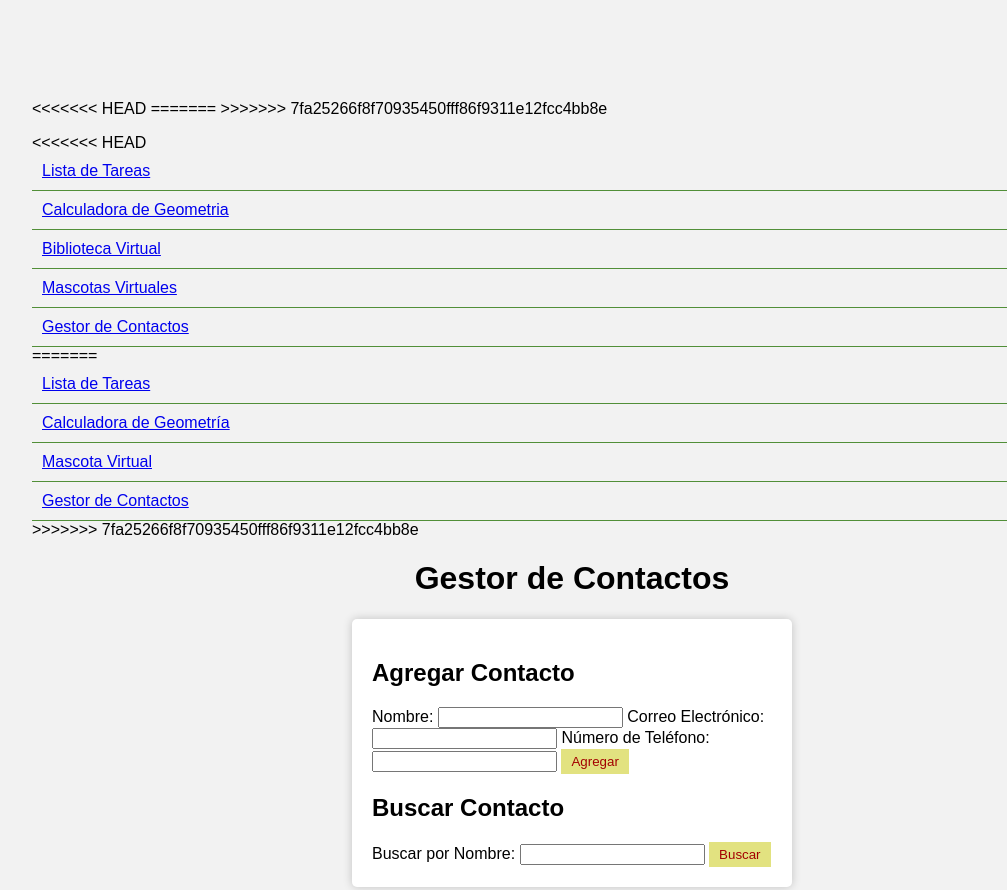
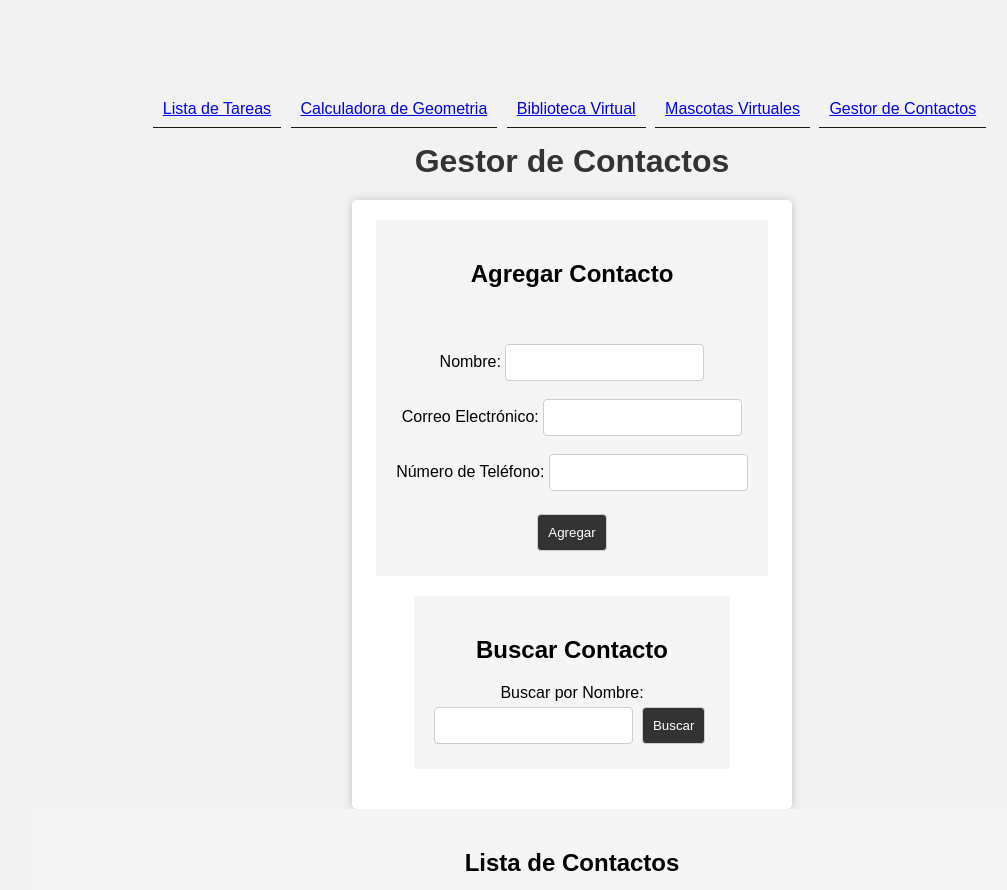
Before and after one commit to matias33h/POO, a website built with Vite: page contactos.html in a window 1280 px wide. Shown: the top 890 px of the page, without its empty margins (68-1075 px from the left). Built offline with nearby package versions, Linux system fonts and the light colour scheme.

Commit message:
tp completo

```diff
--- a/contactos.html
+++ b/contactos.html
@@ -1,60 +1,3 @@
-<<<<<<< HEAD
-=======
-<!-- <!DOCTYPE html>
-<html lang="en">
-<head>
-    <meta charset="UTF-8">
-    <meta name="viewport" content="width=device-width, initial-scale=1.0">
-    <title>Gestor de Contactos</title>
-    <link rel="stylesheet" href="style.css">
-</head>
-<body>
-
-    <header>
-        <nav>
-            <ul>
-                <li><a href="Tareas.html">Lista de Tareas</a></li>
-                <li><a href="CalculadoraGeo.html">Calculadora de Geometría</a></li>
-                <li><a href="MascotaVir.html">Mascota Virtual</a></li>
-                <li><a href="contactos.html">Mascota Virtual</a></li>
-            </ul>
-        </nav>
-    </header>
-
-
-
-    <h1>Gestor de Contactos</h1>
-
-    <div class="formulario">
-        <h2>Agregar Contacto</h2>
-        <label for="nombre">Nombre:</label>
-        <input type="text" id="nombre">
-        <label for="correo">Correo Electrónico:</label>
-        <input type="text" id="correo">
-        <label for="telefono">Número de Teléfono:</label>
-        <input type="text" id="telefono">
-        <button id="agregar">Agregar</button>
-    </div>
-
-    <div class="busqueda">
-        <h2>Buscar Contacto</h2>
-        <label for="buscarNombre">Buscar por Nombre:</label>
-        <input type="text" id="buscarNombre">
-        <button id="buscar">Buscar</button>
-    </div> -->
-
-    <!-- <div class="lista">
-        <h2>Lista de Contactos</h2>
-        <ul id="listaContactos">
-
-        </ul>
-    </div>
-
-    <script src="contactos.ts"></script>
-</body>
-</html> -->
-
->>>>>>> 7fa25266f8f70935450fff86f9311e12fcc4bb8e
 
 
 <!DOCTYPE html>
@@ -70,19 +13,12 @@
     <header>
         <nav>
             <ul>
-<<<<<<< HEAD
                 <li><a href="/Tareas.html">Lista de Tareas</a></li>
                 <li><a href="/CalculadoraGeo.html">Calculadora de Geometria</a></li>
                 <li><a href="/bibliotecaVir.html">Biblioteca Virtual</a></li>
                 <li><a href="/mascotas.html">Mascotas Virtuales</a></li>
                 <li><a href="/contactos.html">Gestor de Contactos</a></li>
-=======
-                <li><a href="Tareas.html">Lista de Tareas</a></li>
-                <li><a href="CalculadoraGeo.html">Calculadora de Geometría</a></li>
-                <li><a href="MascotaVir.html">Mascota Virtual</a></li>
-                <li><a href="contactos.html">Gestor de Contactos</a></li>
->>>>>>> 7fa25266f8f70935450fff86f9311e12fcc4bb8e
-            </ul>
+
         </nav>
     </header>
 
@@ -91,31 +27,38 @@
     <div class="container">
         <div class="card formulario">
             <h2>Agregar Contacto</h2>
+            <br>
+            <br>
             <label for="nombre">Nombre:</label>
             <input type="text" id="nombre">
+            <br>
+            <br>
             <label for="correo">Correo Electrónico:</label>
             <input type="text" id="correo">
+            <br>
+            <br>
             <label for="telefono">Número de Teléfono:</label>
             <input type="text" id="telefono">
+            <br>
+            <br>
             <button id="agregar">Agregar</button>
         </div>
 
         <div class="card busqueda">
             <h2>Buscar Contacto</h2>
             <label for="buscarNombre">Buscar por Nombre:</label>
+            <br>
             <input type="text" id="buscarNombre">
             <button id="buscar">Buscar</button>
+            <br>
         </div>
     </div>
 
     <div class="card lista">
         <h2>Lista de Contactos</h2>
         <ul id="listaContactos">
-<<<<<<< HEAD
 
-=======
-            <!-- Aquí se mostrarán los contactos -->
->>>>>>> 7fa25266f8f70935450fff86f9311e12fcc4bb8e
+
         </ul>
     </div>
 
--- a/style.css
+++ b/style.css
@@ -7,10 +7,12 @@ body {
     background-color: #f2f2f2;
 }
 .container {
+    align-items: center;
+    justify-content: center;
     max-width: 400px;
     margin: 0 auto;
     padding: 20px;
-    background-color: #fff;
+    background-color: #ffffff;
     box-shadow: 0 0 10px rgba(0, 0, 0, 0.2);
     border-radius: 5px;
 }
@@ -26,7 +28,7 @@ li {
     justify-content: space-between;
     align-items: center;
     padding: 10px;
-    border-bottom: 1px solid #518f38;
+    border-bottom: 1px solid #121f0d;
 }
 button {
     background-color: #cdcd2191;
@@ -42,3 +44,131 @@ button:hover {
     color: #fff; /* Cambia el color del texto en hover (puede permanecer igual) */
     /* Puedes agregar más estilos de hover según tus preferencias */
 }
+
+header nav ul {
+    list-style: none;
+    padding: 0;
+    margin: 25px;
+}
+
+header nav ul li {
+    display: inline; /* Esto hace que los elementos estén uno al lado del otro */
+    margin-right: 5px; /* Espacio entre elementos, ajusta según sea necesario */
+}
+
+.libro {
+    border: 1px solid #333;
+    padding: 10px;
+    margin: 10px;
+    display: inline-block;
+}
+
+
+         body {
+            font-family: Arial, sans-serif;
+            text-align: center;
+        }
+
+        h1 {
+            color: #333;
+        }
+
+
+
+        body {
+            font-family: Arial, sans-serif;
+            text-align: center;
+        }
+
+        h1 {
+            color: #333;
+        }
+
+        #mascotaInfo, #acciones {
+            display: inline-block;
+            margin: 20px;
+            padding: 20px;
+            border: 1px solid #333;
+            border-radius: 10px;
+            background-color: #f0f0f0;
+        }
+
+        button {
+            padding: 10px 20px;
+            margin: 5px;
+            background-color: #333;
+            color: #fff;
+            border: none;
+            cursor: pointer;
+            border-radius: 5px;
+        }
+
+        button:hover {
+            background-color: #555;
+        }
+
+
+
+
+
+
+
+        body {
+            font-family: sans-serif;
+            font-size: 16px;
+          }
+
+          h1 {
+            text-align: center;
+            margin-bottom: 20px;
+          }
+
+          .container {
+            display: flex;
+            flex-direction: column;
+            align-items: center;
+            margin: 0 auto;
+            width: 500px;
+          }
+
+          .card {
+            margin-bottom: 20px;
+            border-radius: 40 px;
+        }
+
+        .formulario {
+            background-color: #f5f5f5;
+            align-items: center;
+            justify-content: center;
+            padding: 20px;
+          }
+
+          .busqueda {
+            background-color: #f5f5f5;
+            padding: 20px;
+          }
+
+          .lista {
+            background-color: #f5f5f5;
+            padding: 20px;
+          }
+
+          input,
+          button {
+            border: 1px solid #ccc;
+            border-radius: 4px;
+            padding: 10px;
+          }
+
+          input[type="submit"] {
+            background-color: #0080ff;
+            color: white;
+          }
+
+          ul {
+            list-style: none;
+          }
+
+          li {
+            padding: 10px;
+          }
```
Also changed, not shown: CalculadoraGeo.html (+5 -3 lines), MascotaVir.html (+11 -9 lines), Tareas.html (+3 -1 lines), index.html (+5 -3 lines).
